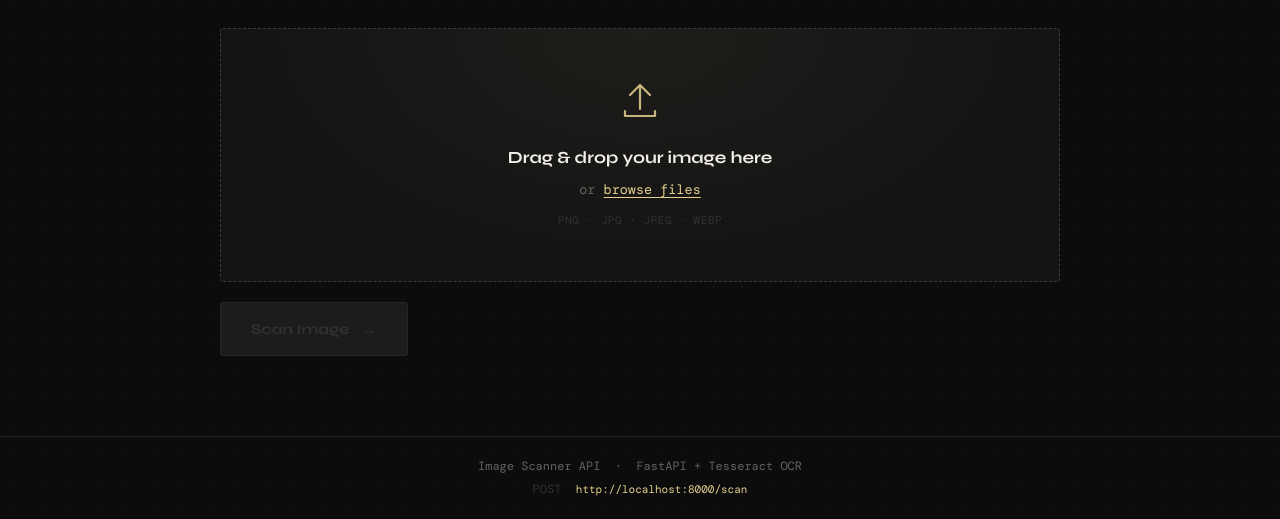
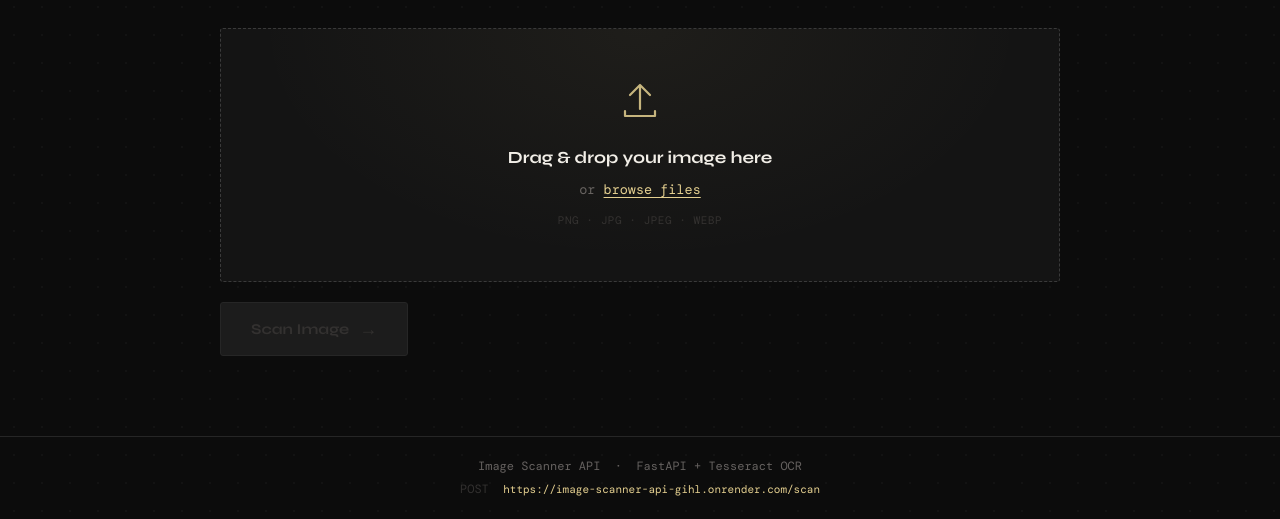
Before and after one commit to riyagoyal01/Image-Scanner-API, a plain HTML site: page frontend/index.html in a window 1280 px wide. Shown: the part 287-806 px from the top of the page. Drawn offline with nearby package versions, Linux system fonts and the light colour scheme; a web font is replaced by a local one.

Commit message:
update API URL to production

```diff
--- a/frontend/index.html
+++ b/frontend/index.html
@@ -137,8 +137,7 @@
 
   <footer>
     <p>Image Scanner API &nbsp;·&nbsp; FastAPI + Tesseract OCR</p>
-    <p class="footer-ep">POST &nbsp;<code>http://localhost:8000/scan</code></p>
-  </footer>
+<p class="footer-ep">POST &nbsp;<code>https://image-scanner-api-gihl.onrender.com/scan</code></p>  </footer>
 
   <script src="script.js"></script>
 </body>
```
